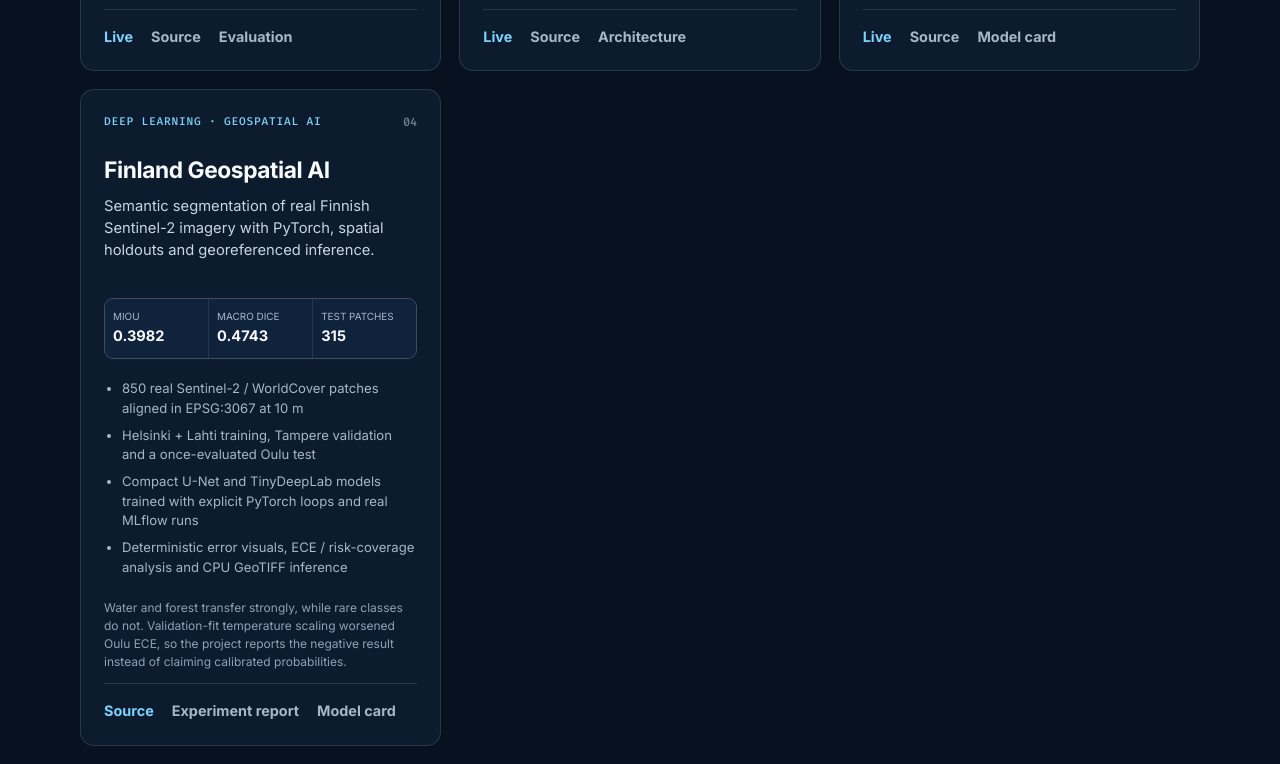
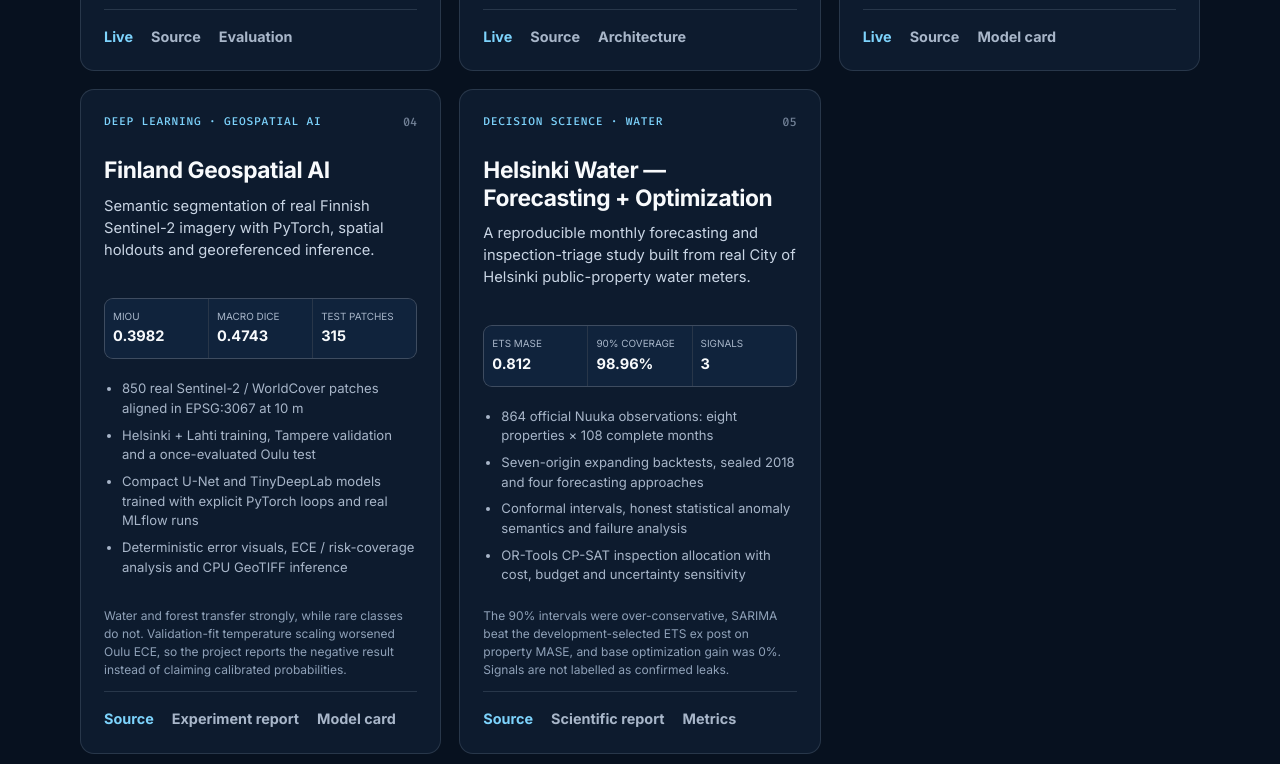
Before and after one commit to Sintagmatarches/portfolio, a website: page index.html in a window 1280 px wide. Shown: the part 1136-1900 px from the top of the page. Drawn offline with Linux system fonts and the light colour scheme.

Commit message:
Add Helsinki water decision-science project

```diff
--- a/index.html
+++ b/index.html
@@ -8,8 +8,8 @@
   <link rel="preconnect" href="https://fonts.googleapis.com">
   <link rel="preconnect" href="https://fonts.gstatic.com" crossorigin>
   <link href="https://fonts.googleapis.com/css2?family=Inter:wght@400;500;600;700&family=Fira+Code:wght@500&display=swap" rel="stylesheet">
-  <link rel="stylesheet" href="styles.css?v=20260828-geospatial-ai-v1" />
-  <script src="script.js?v=20260828-geospatial-ai-v1" defer></script>
+  <link rel="stylesheet" href="styles.css?v=20260830-helsinki-water-v1" />
+  <script src="script.js?v=20260830-helsinki-water-v1" defer></script>
 </head>
 <body>
   <header class="site-header">
@@ -35,7 +35,7 @@
         </div>
         <div class="intro-copy">
           <p>I build reproducible analytics, machine-learning and applied-AI projects with working interfaces, explicit definitions and honest evaluation.</p>
-          <p class="technology-line">Python · SQL · Power BI / DAX · PyTorch · Computer vision · Geospatial ML · PySpark / Delta Lake · RAG / agents · Docker · CI/CD</p>
+          <p class="technology-line">Python · SQL · Power BI / DAX · Time-series · OR-Tools · PyTorch · Geospatial ML · PySpark / Delta Lake · RAG / agents · Docker · CI/CD</p>
         </div>
       </div>
     </section>
@@ -45,7 +45,7 @@
         <div class="section-heading">
           <div>
             <p class="eyebrow">Selected work</p>
-            <h2>Four production-like systems</h2>
+            <h2>Five production-like systems</h2>
           </div>
           <p>Each project links to a working result and the evidence behind it.</p>
         </div>
@@ -147,6 +147,32 @@
               <a class="project-link" href="https://github.com/Sintagmatarches/finland-geospatial-ai" target="_blank" rel="noreferrer">Source</a>
               <a class="project-link project-link-secondary" href="https://github.com/Sintagmatarches/finland-geospatial-ai/blob/main/reports/experiment-report.md" target="_blank" rel="noreferrer">Experiment report</a>
               <a class="project-link project-link-secondary" href="https://github.com/Sintagmatarches/finland-geospatial-ai/blob/main/reports/model-card.md" target="_blank" rel="noreferrer">Model card</a>
+            </div>
+          </article>
+
+          <article class="flagship-card">
+            <div class="flagship-heading">
+              <p class="project-status">Decision science · Water</p>
+              <span aria-label="Completed project">05</span>
+            </div>
+            <h3>Helsinki Water — Forecasting + Optimization</h3>
+            <p class="project-summary">A reproducible monthly forecasting and inspection-triage study built from real City of Helsinki public-property water meters.</p>
+            <dl class="metric-row" aria-label="Helsinki Water sealed 2018 evidence">
+              <div><dt>ETS MASE</dt><dd>0.812</dd></div>
+              <div><dt>90% coverage</dt><dd>98.96%</dd></div>
+              <div><dt>Signals</dt><dd>3</dd></div>
+            </dl>
+            <ul class="evidence-list">
+              <li>864 official Nuuka observations: eight properties × 108 complete months</li>
+              <li>Seven-origin expanding backtests, sealed 2018 and four forecasting approaches</li>
+              <li>Conformal intervals, honest statistical anomaly semantics and failure analysis</li>
+              <li>OR-Tools CP-SAT inspection allocation with cost, budget and uncertainty sensitivity</li>
+            </ul>
+            <p class="scope-note">The 90% intervals were over-conservative, SARIMA beat the development-selected ETS ex post on property MASE, and base optimization gain was 0%. Signals are not labelled as confirmed leaks.</p>
+            <div class="project-actions">
+              <a class="project-link" href="https://github.com/Sintagmatarches/helsinki-water-forecasting-optimization" target="_blank" rel="noreferrer">Source</a>
+              <a class="project-link project-link-secondary" href="https://github.com/Sintagmatarches/helsinki-water-forecasting-optimization/blob/main/reports/scientific-report.md" target="_blank" rel="noreferrer">Scientific report</a>
+              <a class="project-link project-link-secondary" href="https://github.com/Sintagmatarches/helsinki-water-forecasting-optimization/blob/main/artifacts/v1.0.0/metrics.json" target="_blank" rel="noreferrer">Metrics</a>
             </div>
           </article>
         </div>
```
Also changed, not shown: tests/portfolio.test.mjs (+12 -4 lines), README.md.
